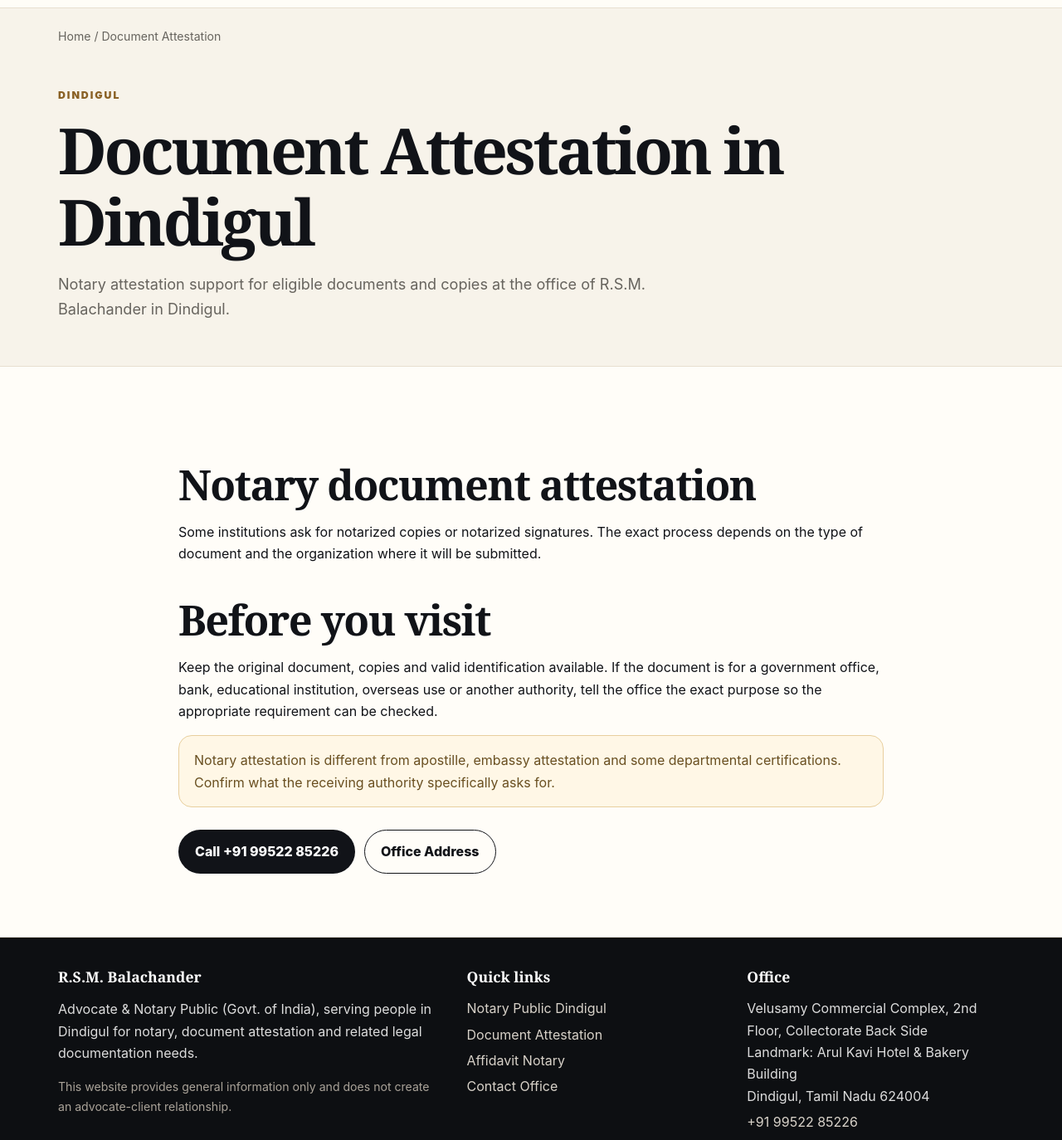
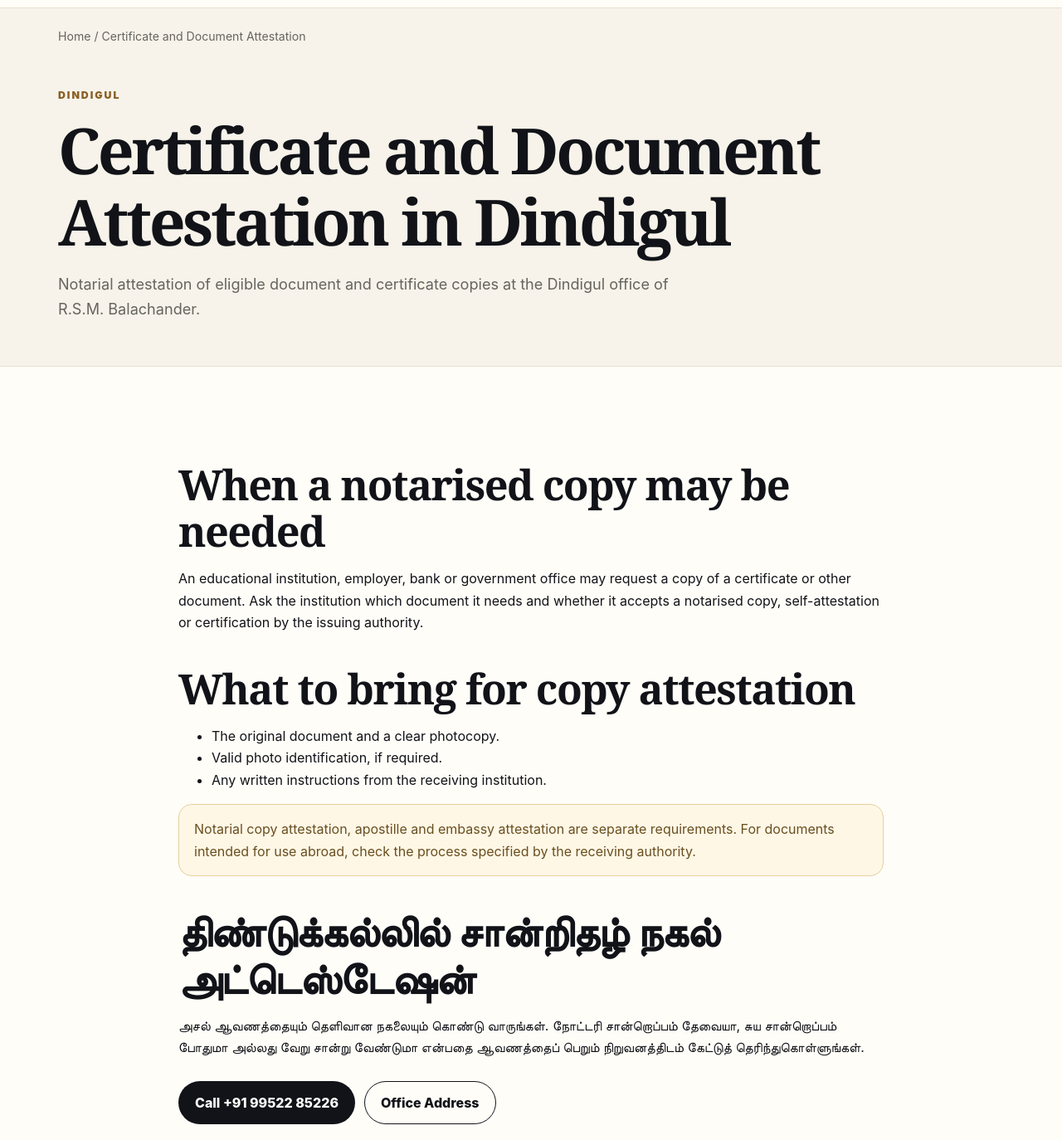
Before and after one commit to rsm-balachander-notary-dindigul/rsm-balachander-notary-dindigul.github.io, a plain HTML site: page document-attestation-dindigul.html in a window 1280 px wide. Shown: the part 100-1474 px from the top of the page at 83% size. Drawn offline with Linux system fonts and the light colour scheme.

Commit message:
Clarify certificate copy attestation in Dindigul

```diff
--- a/document-attestation-dindigul.html
+++ b/document-attestation-dindigul.html
@@ -3,13 +3,13 @@
 <head>
 <meta charset="utf-8">
 <meta name="viewport" content="width=device-width,initial-scale=1">
-<title>Document Attestation Dindigul | R.S.M. Balachander Notary</title>
-<meta name="description" content="Document attestation and eligible notarized copy services in Dindigul from R.S.M. Balachander, Advocate & Notary Public.">
+<title>Certificate &amp; Document Attestation in Dindigul</title>
+<meta name="description" content="Information on notarial attestation of eligible certificate and document copies in Dindigul, what to bring and how to check the receiving institution’s requirements.">
 <meta name="robots" content="index,follow,max-image-preview:large">
 <meta name="theme-color" content="#111318">
 <link rel="canonical" href="https://rsm-balachander-notary-dindigul.github.io/document-attestation-dindigul.html">
-<meta property="og:title" content="Document Attestation Dindigul | R.S.M. Balachander Notary">
-<meta property="og:description" content="Document attestation and eligible notarized copy services in Dindigul from R.S.M. Balachander, Advocate & Notary Public.">
+<meta property="og:title" content="Certificate &amp; Document Attestation in Dindigul">
+<meta property="og:description" content="Information on notarial attestation of eligible certificate and document copies in Dindigul, what to bring and how to check the receiving institution’s requirements.">
 <meta property="og:type" content="website">
 <meta property="og:url" content="https://rsm-balachander-notary-dindigul.github.io/document-attestation-dindigul.html">
 <meta property="og:locale" content="en_IN">
@@ -63,12 +63,22 @@
  </div>
 </nav>
 
-<main><div class="container crumb"><a href="index.html">Home</a> / Document Attestation</div>
-<section class="pageHero"><div class="container"><div class="kicker">Dindigul</div><h1>Document Attestation in Dindigul</h1><p class="lead">Notary attestation support for eligible documents and copies at the office of R.S.M. Balachander in Dindigul.</p></div></section>
+<main><div class="container crumb"><a href="index.html">Home</a> / Certificate and Document Attestation</div>
+<section class="pageHero"><div class="container"><div class="kicker">Dindigul</div><h1>Certificate and Document Attestation in Dindigul</h1><p class="lead">Notarial attestation of eligible document and certificate copies at the Dindigul office of R.S.M. Balachander.</p></div></section>
 <section class="section alt"><div class="container prose">
- <h2>Notary document attestation</h2><p>Some institutions ask for notarized copies or notarized signatures. The exact process depends on the type of document and the organization where it will be submitted.</p>
- <h2>Before you visit</h2><p>Keep the original document, copies and valid identification available. If the document is for a government office, bank, educational institution, overseas use or another authority, tell the office the exact purpose so the appropriate requirement can be checked.</p>
- <div class="notice">Notary attestation is different from apostille, embassy attestation and some departmental certifications. Confirm what the receiving authority specifically asks for.</div>
+ <h2>When a notarised copy may be needed</h2>
+ <p>An educational institution, employer, bank or government office may request a copy of a certificate or other document. Ask the institution which document it needs and whether it accepts a notarised copy, self-attestation or certification by the issuing authority.</p>
+ <h2>What to bring for copy attestation</h2>
+ <ul>
+  <li>The original document and a clear photocopy.</li>
+  <li>Valid photo identification, if required.</li>
+  <li>Any written instructions from the receiving institution.</li>
+ </ul>
+ <div class="notice">Notarial copy attestation, apostille and embassy attestation are separate requirements. For documents intended for use abroad, check the process specified by the receiving authority.</div>
+ <div lang="ta">
+  <h2>திண்டுக்கல்லில் சான்றிதழ் நகல் அட்டெஸ்டேஷன்</h2>
+  <p>அசல் ஆவணத்தையும் தெளிவான நகலையும் கொண்டு வாருங்கள். நோட்டரி சான்றொப்பம் தேவையா, சுய சான்றொப்பம் போதுமா அல்லது வேறு சான்று வேண்டுமா என்பதை ஆவணத்தைப் பெறும் நிறுவனத்திடம் கேட்டுத் தெரிந்துகொள்ளுங்கள்.</p>
+ </div>
  <div class="actions"><a class="btn primary" href="tel:+919952285226">Call +91 99522 85226</a><a class="btn outline" href="contact.html">Office Address</a></div>
 </div></section></main>
 
```
